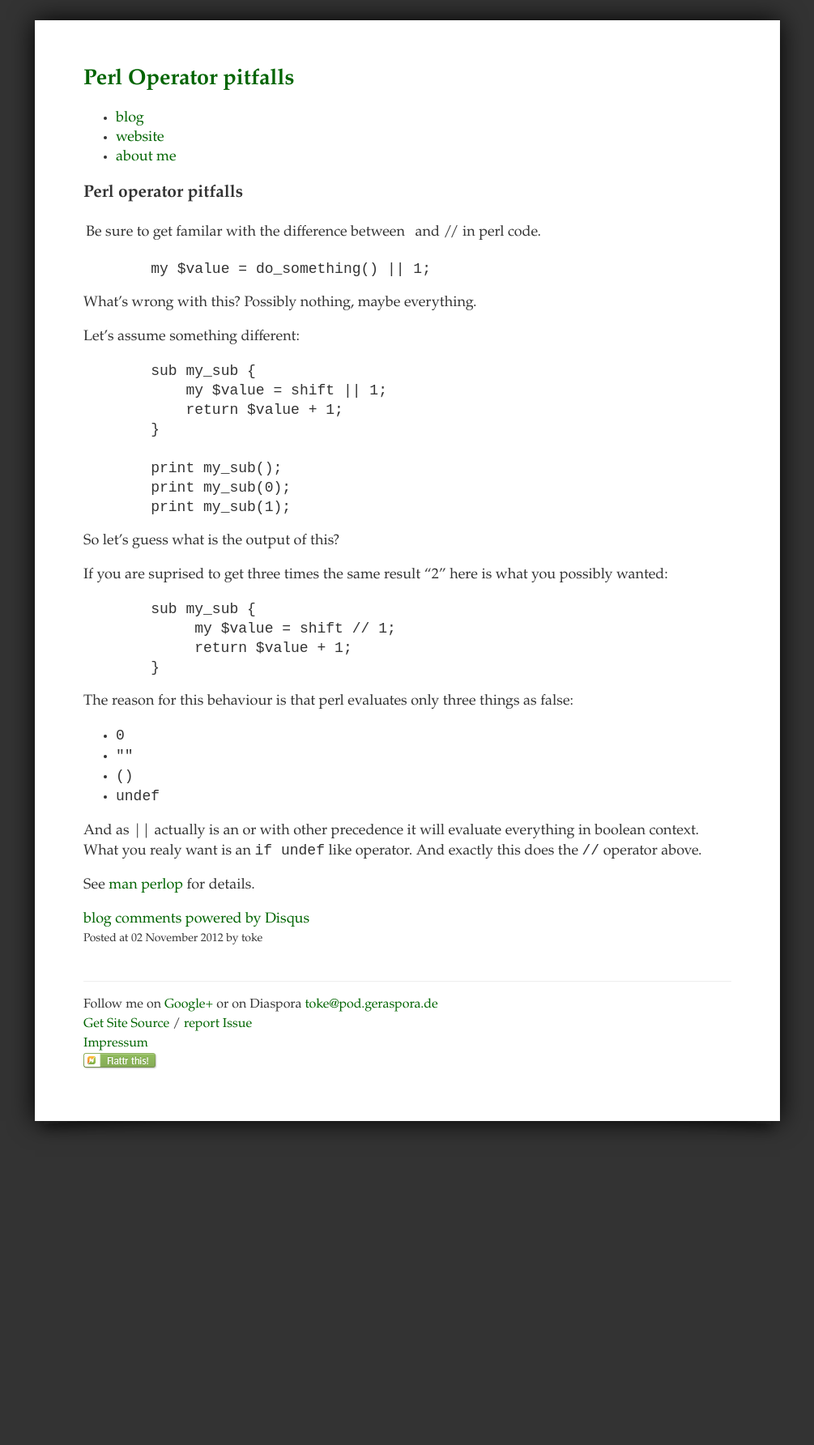
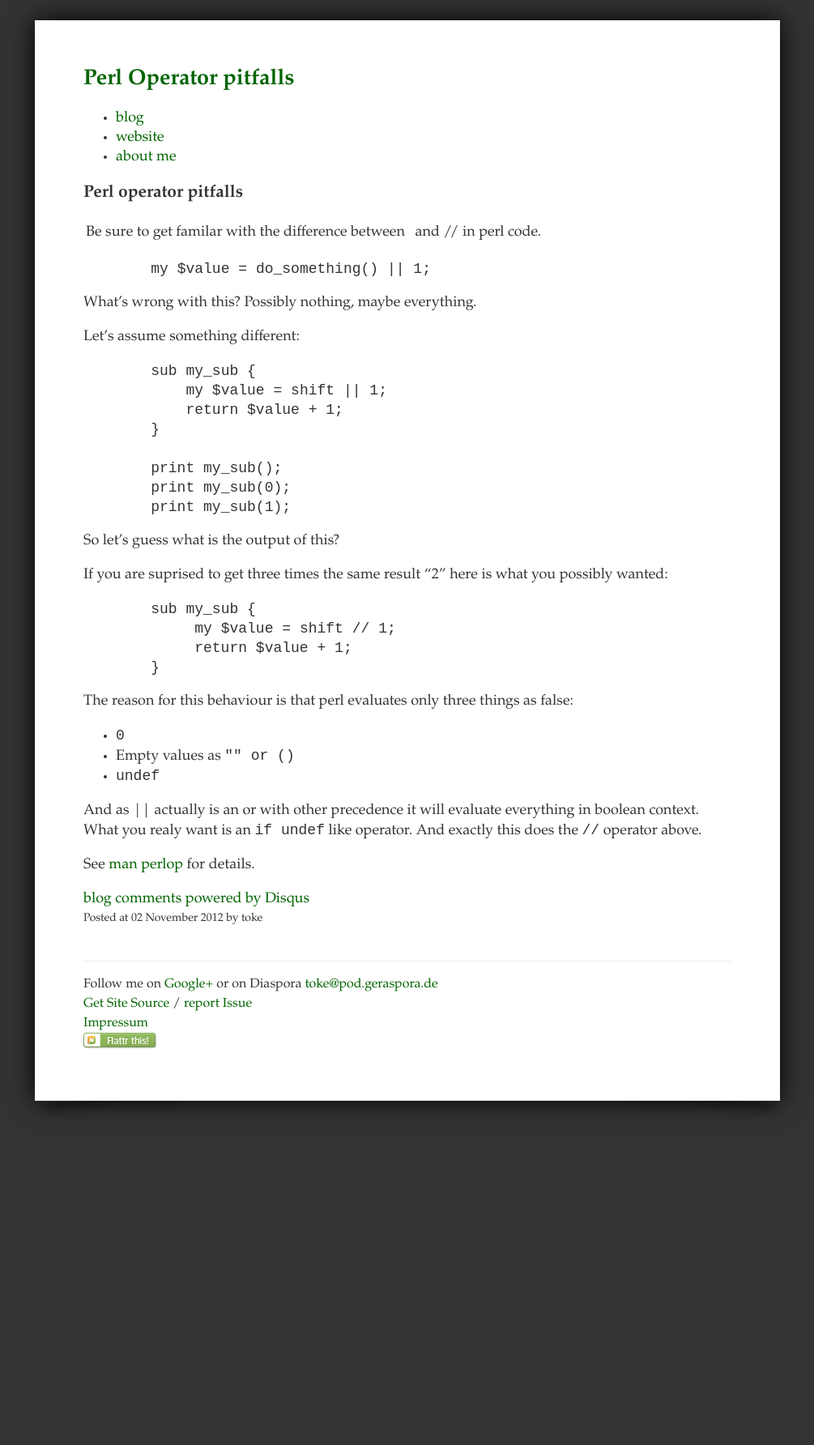
Before and after one commit to toke/toke.de, a Jekyll site: the page built from _posts/2012-10-29-perl-op-pitfall.markdown, in a window 1280 px wide. Shown: the whole page at 81% size, without its empty margins (137-1142 px from the left). Built offline with Jekyll 4.4.1, drawn with Linux system fonts in a browser that asks for light colours; comment, search, counter and statistics services are not loaded; after the commit the page ends 1759 px from its top, so only the background shows below that.

Commit message:
Update _posts/2012-10-29-perl-op-pitfall.markdown

```diff
--- a/_posts/2012-10-29-perl-op-pitfall.markdown
+++ b/_posts/2012-10-29-perl-op-pitfall.markdown
@@ -51,8 +51,7 @@ false:
 
 <ul>
 <li><code>0</code></li>
-<li><code>""</code></li>
-<li><code>()</code></li>
+<li>Empty values as <code>"" or ()</code></li>
 <li><code>undef</code></li>
 </ul>
 
```
